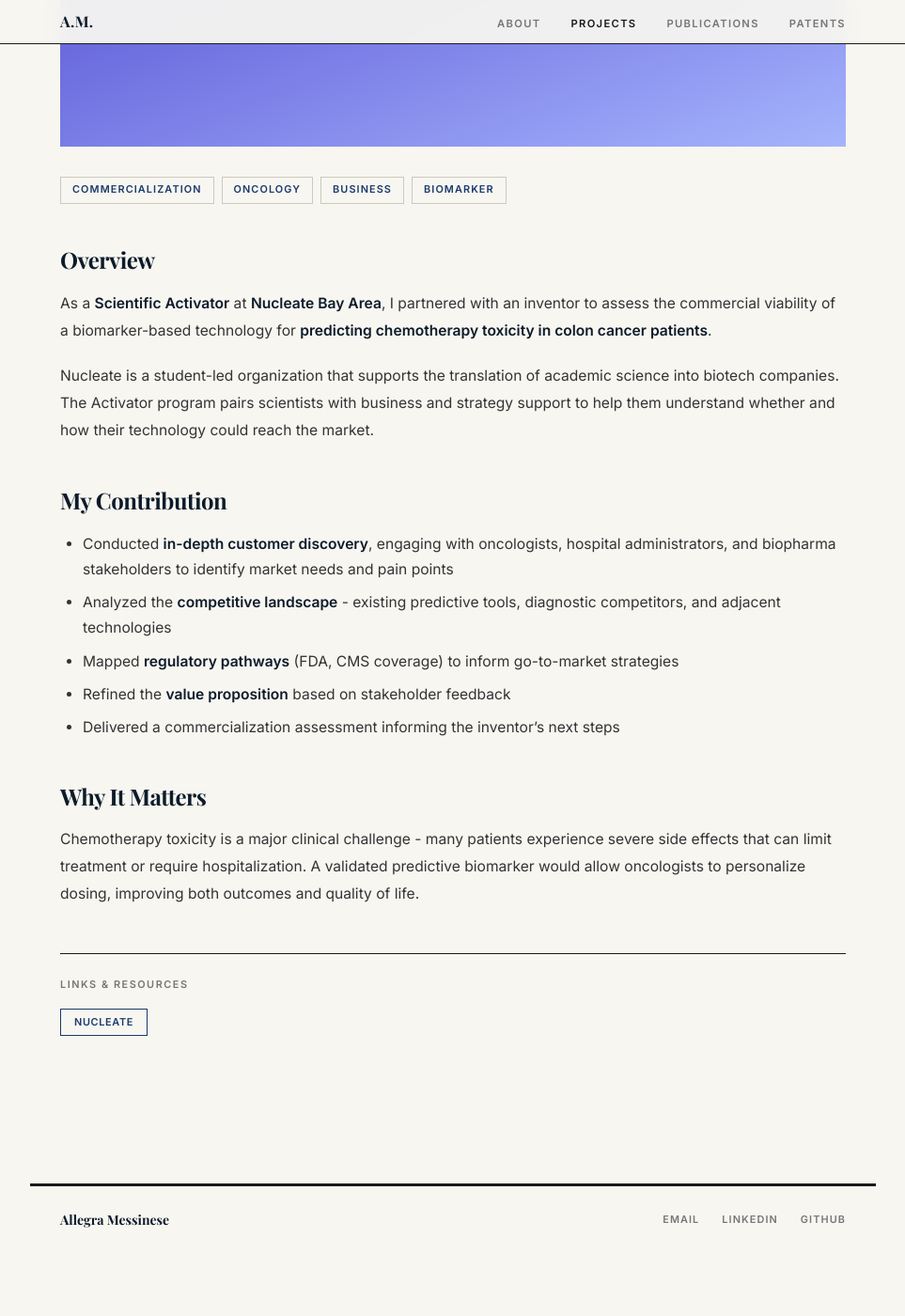
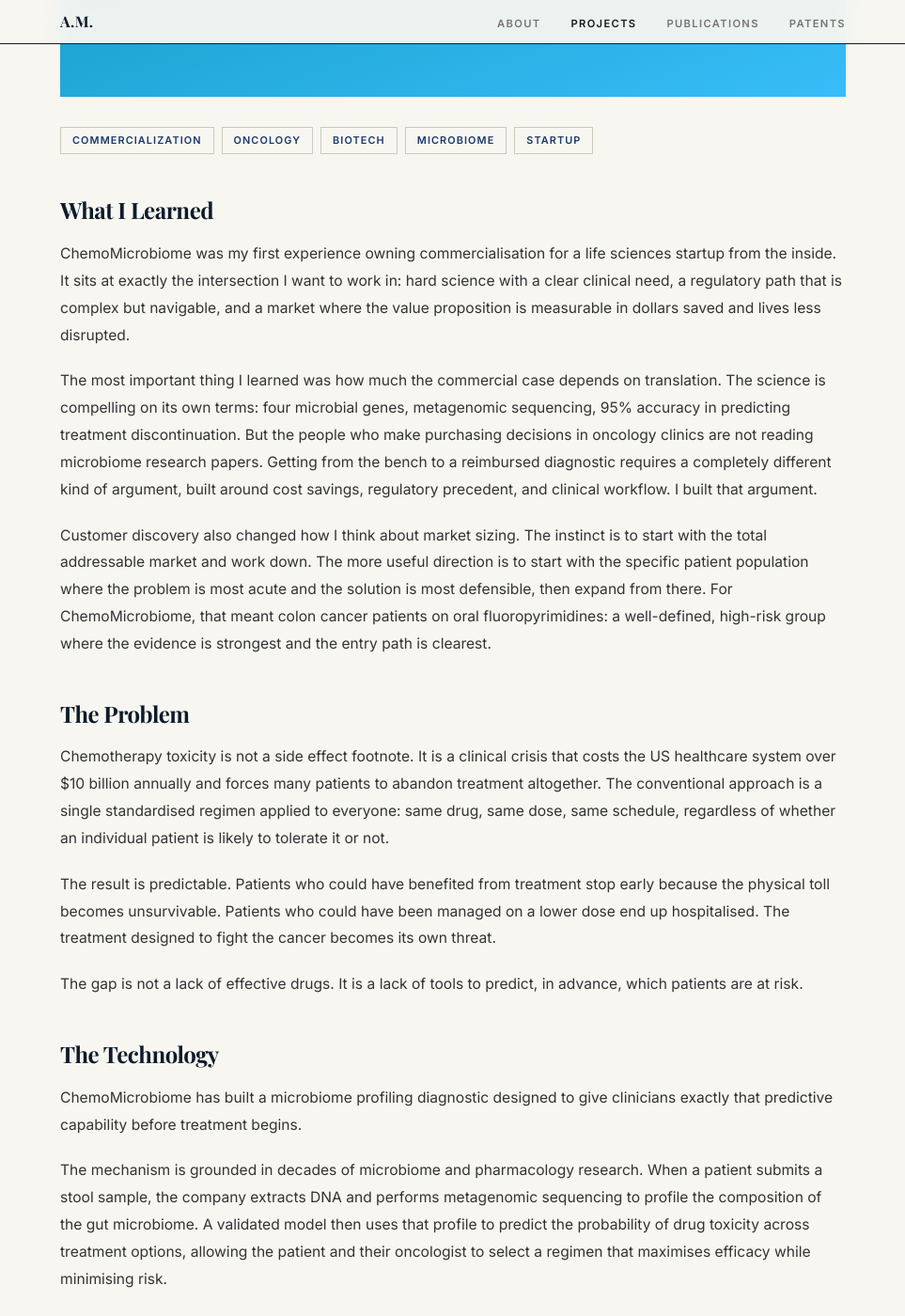
Before and after one commit to allimessinese/allimessinese.github.io, a Jekyll site: the page built from _projects/chemotherapy-biomarker-nucleate.md, in a window 1280 px wide and 1400 px high, scrolled down 537 px. Shown: the whole window at 94% size, without its empty margins (158-1121 px from the left). Built offline with Jekyll 4.4.1, drawn with Linux system fonts in a browser that asks for light colours; some web fonts are replaced; before the commit the page ends 1870 px from its top, so only the background shows below that; some of the changed text lies outside the part shown.

Commit message:
Rewrite ChemoMicrobiome article with full content
Updates role to Head of Commercialisation, adds complete article covering
the problem, technology, market opportunity, commercialisation work, and
Nucleate Activator program context.

Co-Authored-By: Claude Sonnet 4.6 <noreply@anthropic.com>

```diff
--- a/_projects/chemotherapy-biomarker-nucleate.md
+++ b/_projects/chemotherapy-biomarker-nucleate.md
@@ -1,34 +1,72 @@
 ---
-title: "Chemotherapy Toxicity Biomarker - Nucleate Bay Area"
+title: "ChemoMicrobiome"
 year: 2025
-role: "Scientific Activator"
-institution: "Nucleate Bay Area"
-summary: "Assessed the commercialization potential of a biomarker-based technology for predicting chemotherapy toxicity in colon cancer patients. Conducted customer discovery, competitive landscape analysis, and regulatory pathway mapping."
-tags: [commercialization, oncology, business, biomarker]
-gradient: grad-5
+role: "Head of Commercialization"
+institution: "Nucleate Activator"
+summary: "Head of Commercialization for ChemoMicrobiome, a biotech startup developing a first-of-its-kind microbiome profiling test to predict chemotherapy toxicity in colon cancer patients. Built through the Nucleate Activator program in Bay Area."
+tags: [commercialization, oncology, biotech, microbiome, startup]
+gradient: grad-3
 category: startup
-city: "Berkeley"
-lat: 37.8716
-lng: -122.2727
+city: "San Francisco"
+lat: 37.7749
+lng: -122.4194
 links:
+  - label: "Nucleate Activator"
+    url: "https://nucleate.org/activator/"
   - label: "Nucleate"
     url: "https://nucleate.xyz"
 ---
 
-## Overview
+## What I Learned
 
-As a **Scientific Activator** at **Nucleate Bay Area**, I partnered with an inventor to assess the commercial viability of a biomarker-based technology for **predicting chemotherapy toxicity in colon cancer patients**.
+ChemoMicrobiome was my first experience owning commercialisation for a life sciences startup from the inside. It sits at exactly the intersection I want to work in: hard science with a clear clinical need, a regulatory path that is complex but navigable, and a market where the value proposition is measurable in dollars saved and lives less disrupted.
 
-Nucleate is a student-led organization that supports the translation of academic science into biotech companies. The Activator program pairs scientists with business and strategy support to help them understand whether and how their technology could reach the market.
+The most important thing I learned was how much the commercial case depends on translation. The science is compelling on its own terms: four microbial genes, metagenomic sequencing, 95% accuracy in predicting treatment discontinuation. But the people who make purchasing decisions in oncology clinics are not reading microbiome research papers. Getting from the bench to a reimbursed diagnostic requires a completely different kind of argument, built around cost savings, regulatory precedent, and clinical workflow. I built that argument.
 
-## My Contribution
+Customer discovery also changed how I think about market sizing. The instinct is to start with the total addressable market and work down. The more useful direction is to start with the specific patient population where the problem is most acute and the solution is most defensible, then expand from there. For ChemoMicrobiome, that meant colon cancer patients on oral fluoropyrimidines: a well-defined, high-risk group where the evidence is strongest and the entry path is clearest.
 
-- Conducted **in-depth customer discovery**, engaging with oncologists, hospital administrators, and biopharma stakeholders to identify market needs and pain points
-- Analyzed the **competitive landscape** - existing predictive tools, diagnostic competitors, and adjacent technologies
-- Mapped **regulatory pathways** (FDA, CMS coverage) to inform go-to-market strategies
-- Refined the **value proposition** based on stakeholder feedback
-- Delivered a commercialization assessment informing the inventor's next steps
+## The Problem
 
-## Why It Matters
+Chemotherapy toxicity is not a side effect footnote. It is a clinical crisis that costs the US healthcare system over \$10 billion annually and forces many patients to abandon treatment altogether. The conventional approach is a single standardised regimen applied to everyone: same drug, same dose, same schedule, regardless of whether an individual patient is likely to tolerate it or not.
 
-Chemotherapy toxicity is a major clinical challenge - many patients experience severe side effects that can limit treatment or require hospitalization. A validated predictive biomarker would allow oncologists to personalize dosing, improving both outcomes and quality of life.
+The result is predictable. Patients who could have benefited from treatment stop early because the physical toll becomes unsurvivable. Patients who could have been managed on a lower dose end up hospitalised. The treatment designed to fight the cancer becomes its own threat.
+
+The gap is not a lack of effective drugs. It is a lack of tools to predict, in advance, which patients are at risk.
+
+## The Technology
+
+ChemoMicrobiome has built a microbiome profiling diagnostic designed to give clinicians exactly that predictive capability before treatment begins.
+
+The mechanism is grounded in decades of microbiome and pharmacology research. When a patient submits a stool sample, the company extracts DNA and performs metagenomic sequencing to profile the composition of the gut microbiome. A validated model then uses that profile to predict the probability of drug toxicity across treatment options, allowing the patient and their oncologist to select a regimen that maximises efficacy while minimising risk.
+
+The predictive model is unusually specific: using just four microbial genes, it identifies patients who need to be discontinued from treatment with **95% accuracy**, with high sensitivity and specificity validated across multiple clinical studies. The test is noninvasive, low-cost, and fits into standard pre-treatment workflows without requiring new clinical infrastructure.
+
+## The Market
+
+The timing is right for several reasons. Precision medicine is becoming standard practice in oncology: the field has already accepted genomic profiling as a routine step in treatment planning, and microbiome profiling is the logical next layer. Research from institutions including UCSF has established that gut microbiota influence drug absorption and response. The regulatory and reimbursement environment is increasingly receptive to companion diagnostics that reduce downstream costs.
+
+The immediate target population is the approximately **100,000 patients most at risk from fluoropyrimidine chemotherapy**, concentrated in oncology clinics and research hospitals that see high volumes of complex cases and tend to be early adopters of diagnostic innovation. Cost savings are estimated at \$5,000 to \$10,000 per patient per year from avoided ER visits and hospitalisations, with a projected \$1 billion saved across global healthcare systems by 2030.
+
+Beyond the diagnostic, aggregated microbiome data creates a second value layer: pharmaceutical companies can use it to develop more targeted drugs and reduce trial-and-error prescribing, accelerating the path from research to approved therapy.
+
+## My Role: Head of Commercialisation
+
+I joined ChemoMicrobiome as Head of Commercialisation through the Nucleate Activator program, responsible for building the commercial case and defining the path to market.
+
+**Customer discovery.** I engaged oncologists, hospital administrators, and biopharma stakeholders to map where the pain is sharpest, what decision-making looks like in practice, and what evidence would be required to change clinical behaviour. The conversations shaped the product positioning more than any desk research could have.
+
+**Competitive landscape.** I analysed existing predictive tools, adjacent diagnostics, and emerging technologies to identify where ChemoMicrobiome is differentiated and where the risks are. The core finding: no current solution offers passive, pre-treatment toxicity prediction at this level of specificity and at a cost that makes broad adoption viable.
+
+**Regulatory pathway.** I mapped the FDA and CMS coverage routes to understand what validation is required and in what sequence. Early FDA engagement is part of the go-to-market strategy precisely because it de-risks the timeline and creates a reimbursement anchor.
+
+**Value proposition and GTM.** The go-to-market entry point is oncology clinics and research hospitals, running pilot studies that generate both clinical validation and institutional buy-in. Payer strategy runs in parallel, positioning the diagnostic as a cost-reduction tool rather than an add-on expense.
+
+## About the Nucleate Activator
+
+Nucleate is a student-led organisation that supports the translation of academic science into biotech companies. The **Activator program** is its flagship venture-building initiative, designed to take early-stage life sciences technologies from laboratory to market-readiness.
+
+The program brings together scientists and business builders through a mutual-matching process, then provides strategy support, industry mentorship, legal and clinical consulting, and hands-on workshops over the course of the cohort. It culminates in a Demo Day pitch event in front of investors and industry leaders.
+
+Nucleate does not take equity. The program has supported over 183 companies, which have collectively raised \$550 million and created 800 jobs.
+
+For me, the Activator was the structure that made it possible to do serious commercial work on a pre-incorporation startup: real mentorship, real accountability, and access to the kind of expert network that would otherwise take years to build independently.
```
